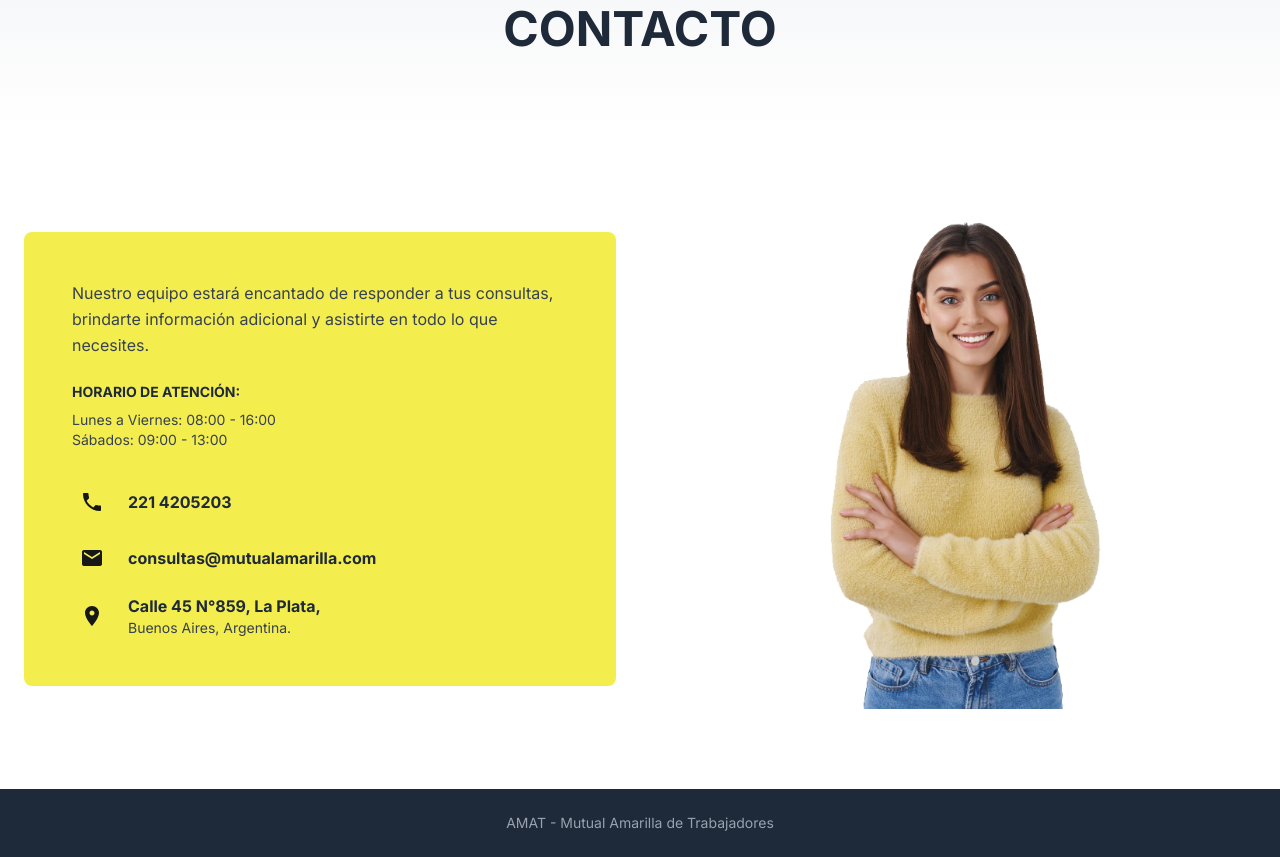
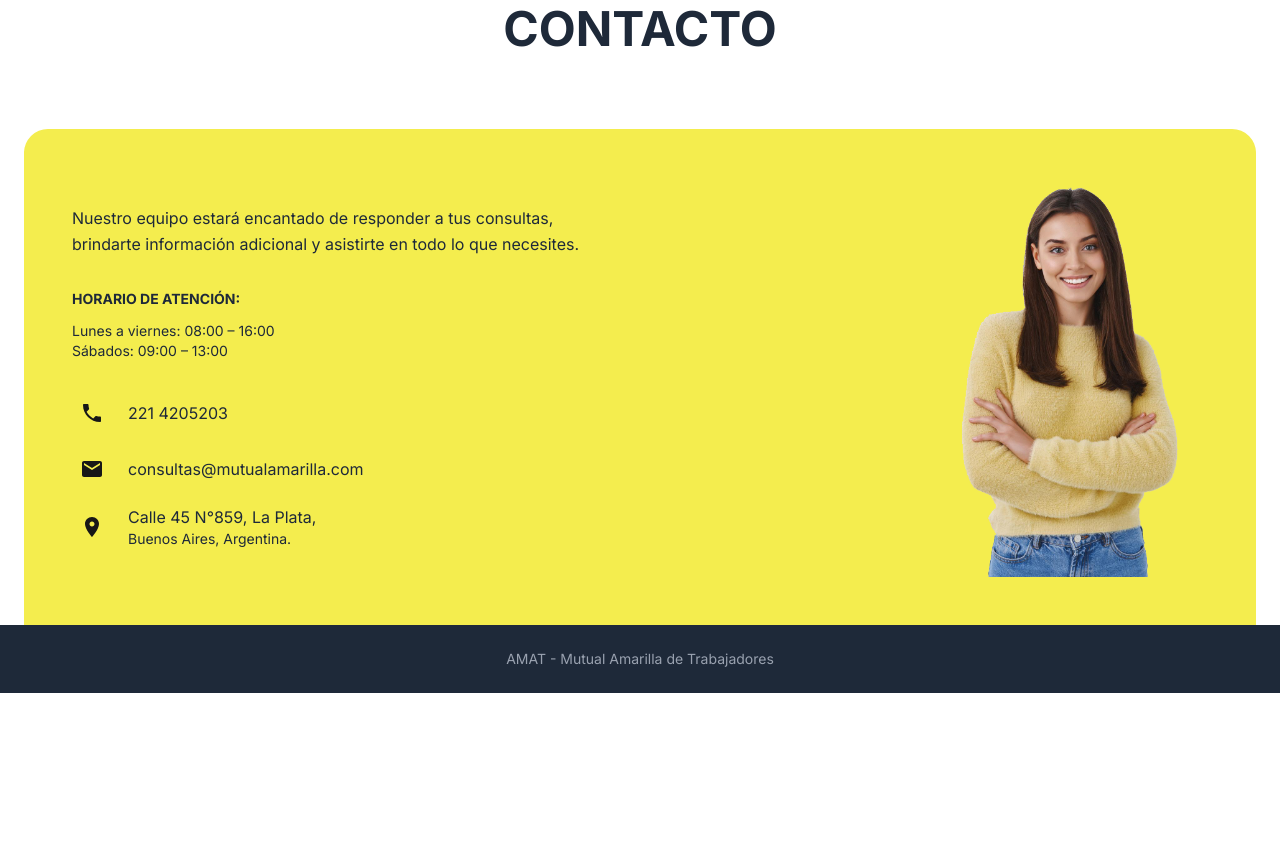
Before and after one commit to blassmm/mutualamarilla, a Next.js app: page / in a window 1280 px wide. Shown: the part 3660-4517 px from the top of the page. After the commit the page ends 4353 px from the top, so only its background shows below. Built offline with nearby package versions, Linux system fonts and the light colour scheme.

Commit message:
mejora de contacto

```diff
--- a/components/contact.tsx
+++ b/components/contact.tsx
@@ -4,28 +4,27 @@ export default function ContactoPage() {
   return (
     <main>
       {/* Hero Section */}
-      <section className="relative h-[200px] bg-gradient-to-b from-gray-100 to-white">
+      <section className="relative h-[200px] bg-white">
         <div className="absolute inset-0 flex items-center justify-center">
           <h1 className="text-5xl font-bold text-gray-800">CONTACTO</h1>
         </div>
       </section>
 
       {/* Contact Section */}
-      <section className="bg-white px-6 py-20">
+      <section className="bg-white px-6 ">
         <div className="mx-auto max-w-7xl">
+          <div className="bg-[#F4ED4E] rounded-t-3xl p-12 relative overflow-hidden">
             <div className="grid gap-12 lg:grid-cols-2 items-center">
-            <div className="bg-[#F4ED4E] rounded-lg p-12">
-              <div className="mb-8">
-                <p className="mb-6 text-gray-700 leading-relaxed">
+              <div>
+                <p className="mb-8 text-gray-800 leading-relaxed">
                   Nuestro equipo estará encantado de responder a tus consultas, brindarte información adicional y
                   asistirte en todo lo que necesites.
                 </p>
 
-                <div className="mb-6">
-                  <h3 className="mb-2 text-sm font-bold uppercase text-gray-800">HORARIO DE ATENCIÓN:</h3>
-                  <p className="text-sm text-gray-700">Lunes a Viernes: 08:00 - 16:00</p>
-                  <p className="text-sm text-gray-700">Sábados: 09:00 - 13:00</p>
-                </div>
+                <div className="mb-8">
+                  <h3 className="mb-3 text-sm font-bold uppercase text-gray-800">HORARIO DE ATENCIÓN:</h3>
+                  <p className="text-sm text-gray-800">Lunes a viernes: 08:00 – 16:00</p>
+                  <p className="text-sm text-gray-800">Sábados: 09:00 – 13:00</p>
                 </div>
 
                 <div className="space-y-4">
@@ -35,9 +34,7 @@ export default function ContactoPage() {
                         <path d="M6.62 10.79c1.44 2.83 3.76 5.14 6.59 6.59l2.2-2.2c.27-.27.67-.36 1.02-.24 1.12.37 2.33.57 3.57.57.55 0 1 .45 1 1V20c0 .55-.45 1-1 1-9.39 0-17-7.61-17-17 0-.55.45-1 1-1h3.5c.55 0 1 .45 1 1 0 1.25.2 2.45.57 3.57.11.35.03.74-.25 1.02l-2.2 2.2z" />
                       </svg>
                     </div>
-                  <div>
-                    <p className="font-bold text-gray-800">221 4205203</p>
-                  </div>
+                    <p className="text-gray-800">221 4205203</p>
                   </div>
 
                   <div className="flex items-center gap-4">
@@ -46,9 +43,7 @@ export default function ContactoPage() {
                         <path d="M20 4H4c-1.1 0-1.99.9-1.99 2L2 18c0 1.1.9 2 2 2h16c1.1 0 2-.9 2-2V6c0-1.1-.9-2-2-2zm0 4l-8 5-8-5V6l8 5 8-5v2z" />
                       </svg>
                     </div>
-                  <div>
-                    <p className="font-bold text-gray-800">consultas@mutualamarilla.com</p>
-                  </div>
+                    <p className="text-gray-800">consultas@mutualamarilla.com</p>
                   </div>
 
                   <div className="flex items-center gap-4">
@@ -58,15 +53,21 @@ export default function ContactoPage() {
                       </svg>
                     </div>
                     <div>
-                    <p className="font-bold text-gray-800">Calle 45 N°859, La Plata,</p>
-                    <p className="text-sm text-gray-700">Buenos Aires, Argentina.</p>
+                      <p className="text-gray-800">Calle 45 N°859, La Plata,</p>
+                      <p className="text-sm text-gray-800">Buenos Aires, Argentina.</p>
                     </div>
                   </div>
                 </div>
               </div>
 
-            <div className="relative h-[500px]">
-              <Image src="/images/contactImg.png" alt="Contacto" fill className="object-contain" />
+              <div className="relative h-[400px] flex justify-end">
+                <Image
+                  src="/images/contactImg.png"
+                  alt="Contacto"
+                  fill
+                  className="object-contain object-right"
+                />
+              </div>
             </div>
           </div>
         </div>
```
Lines whose indentation alone changed are shown as unchanged.
